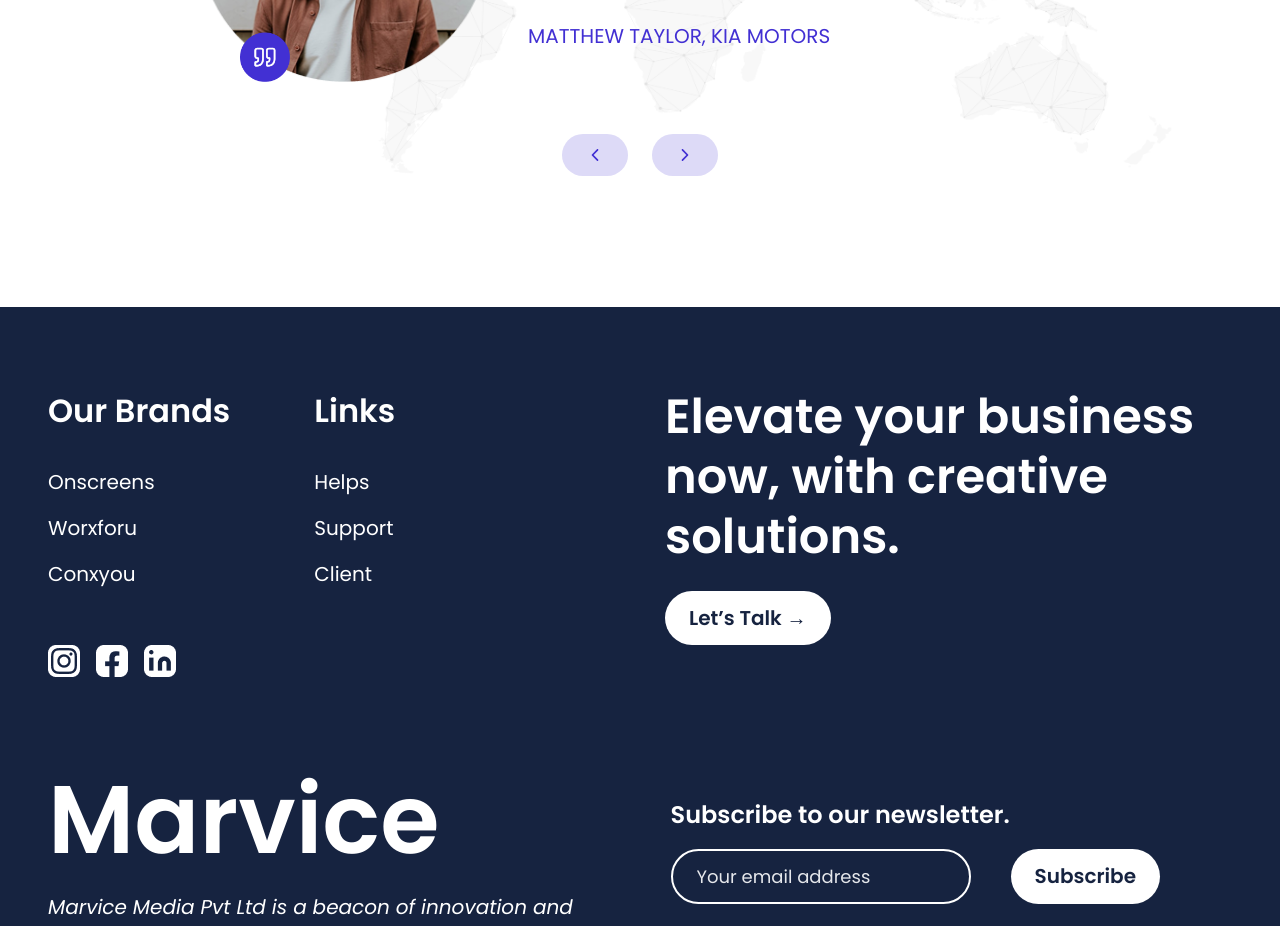
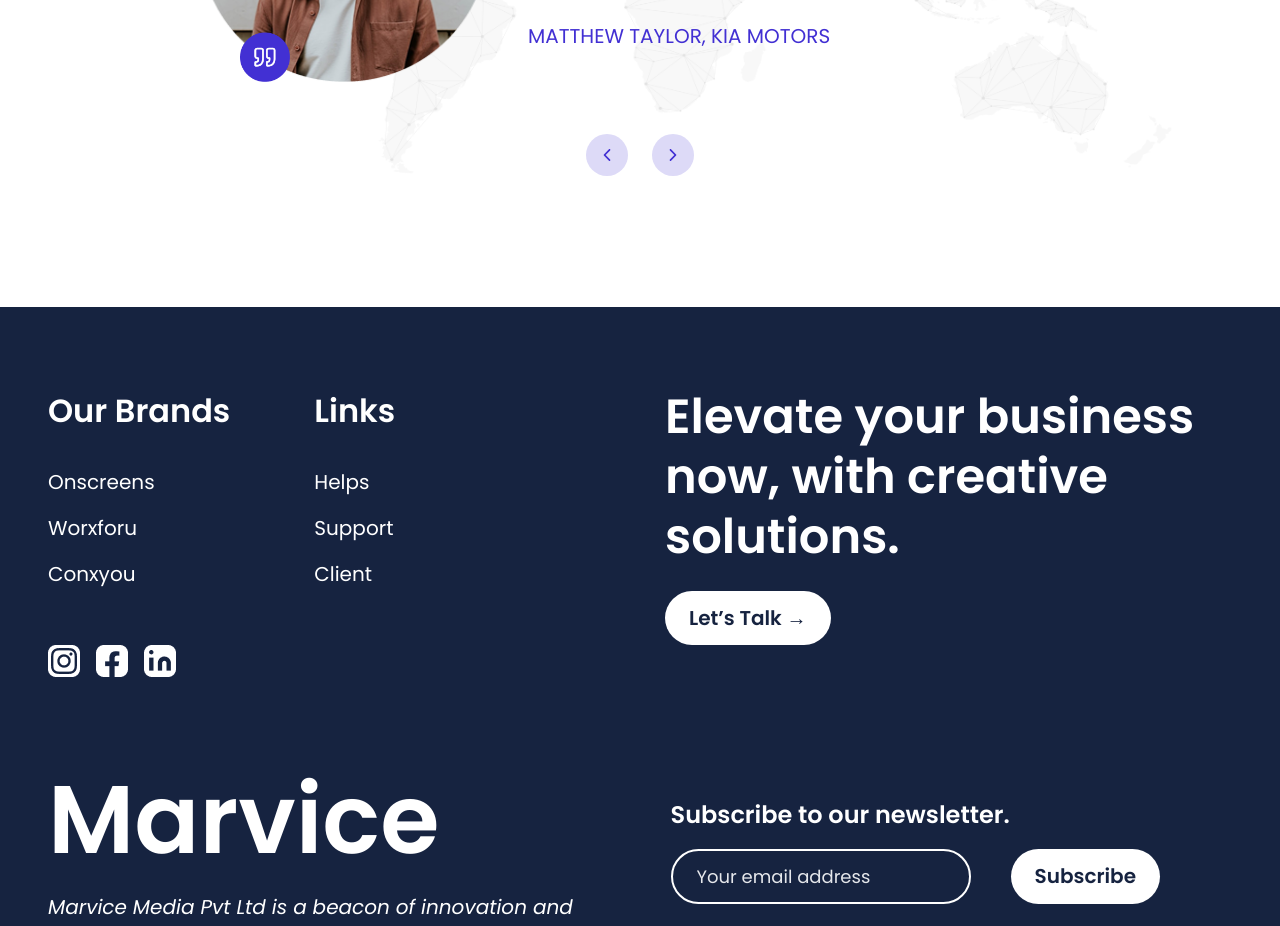
Before and after one commit to Ameer2750/marvice-website, a React (Vite) app: page /#/ in a window 1280 px wide. Shown: the part 4920-5846 px from the top of the page. Built offline with nearby package versions, Linux system fonts and the light colour scheme.

Commit message:
refactor Testimonial component navigation buttons for consistent padding

```diff
--- a/src/components/Testimonial.jsx
+++ b/src/components/Testimonial.jsx
@@ -73,10 +73,10 @@ const Testimonial = () => {
 
       {/* Navigation Buttons */}
       <div className="absolute top-[650px] left-1/2 transform -translate-x-1/2 flex gap-6">
-        <button className="prev-btn bg-[#DDDAF7] text-[#4230D3] cursor-pointer px-6 py-3 rounded-full font-semibold text-lg">
+        <button className="prev-btn bg-[#DDDAF7] text-[#4230D3] cursor-pointer px-3 py-3 rounded-full font-semibold text-lg">
           <IoIosArrowBack  />
         </button>
-        <button className="next-btn bg-[#DDDAF7] text-[#4230D3] cursor-pointer px-6 py-3 rounded-full font-semibold text-lg">
+        <button className="next-btn bg-[#DDDAF7] text-[#4230D3] cursor-pointer px-3 py-3 rounded-full font-semibold text-lg">
           <IoIosArrowForward />
         </button>
       </div>
```
